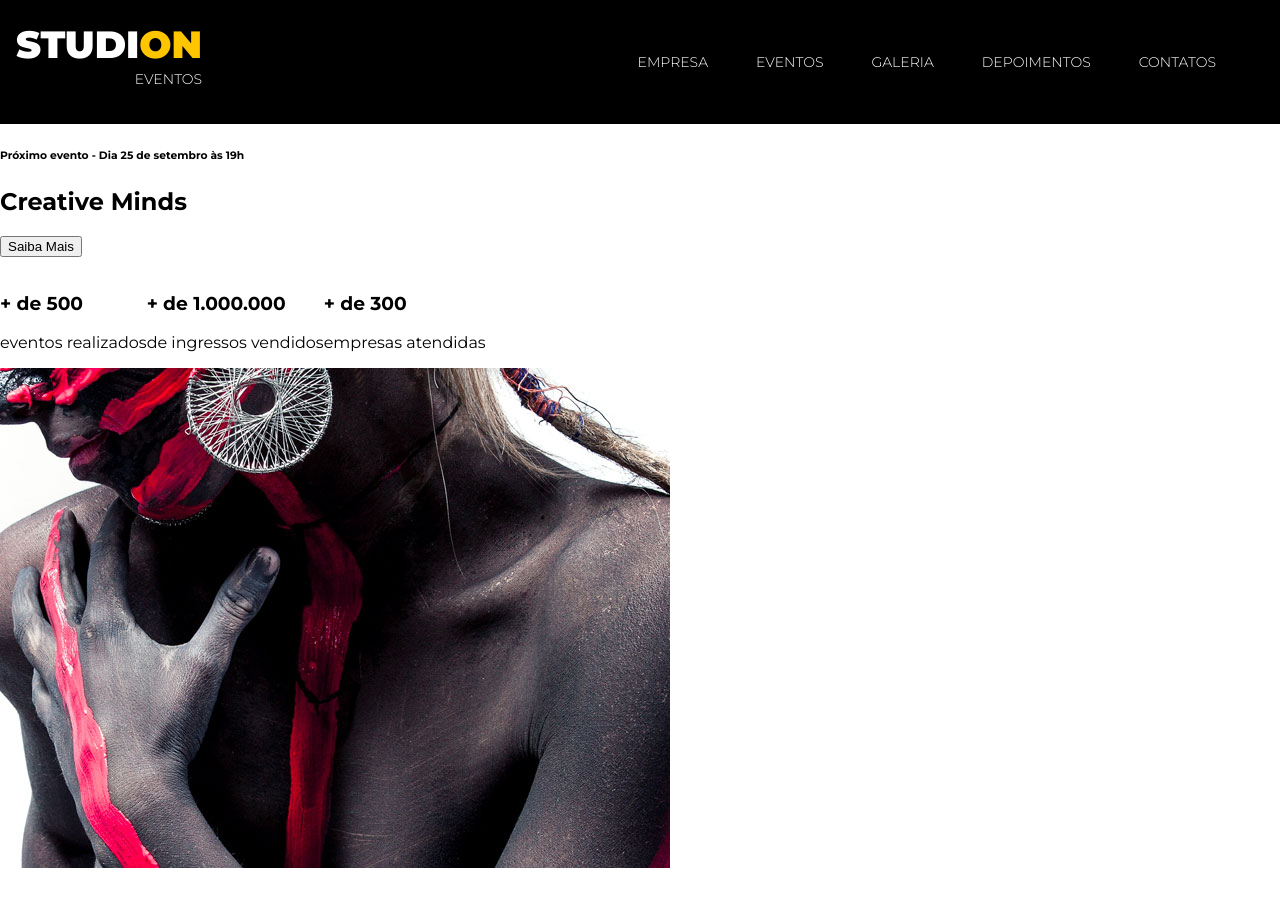
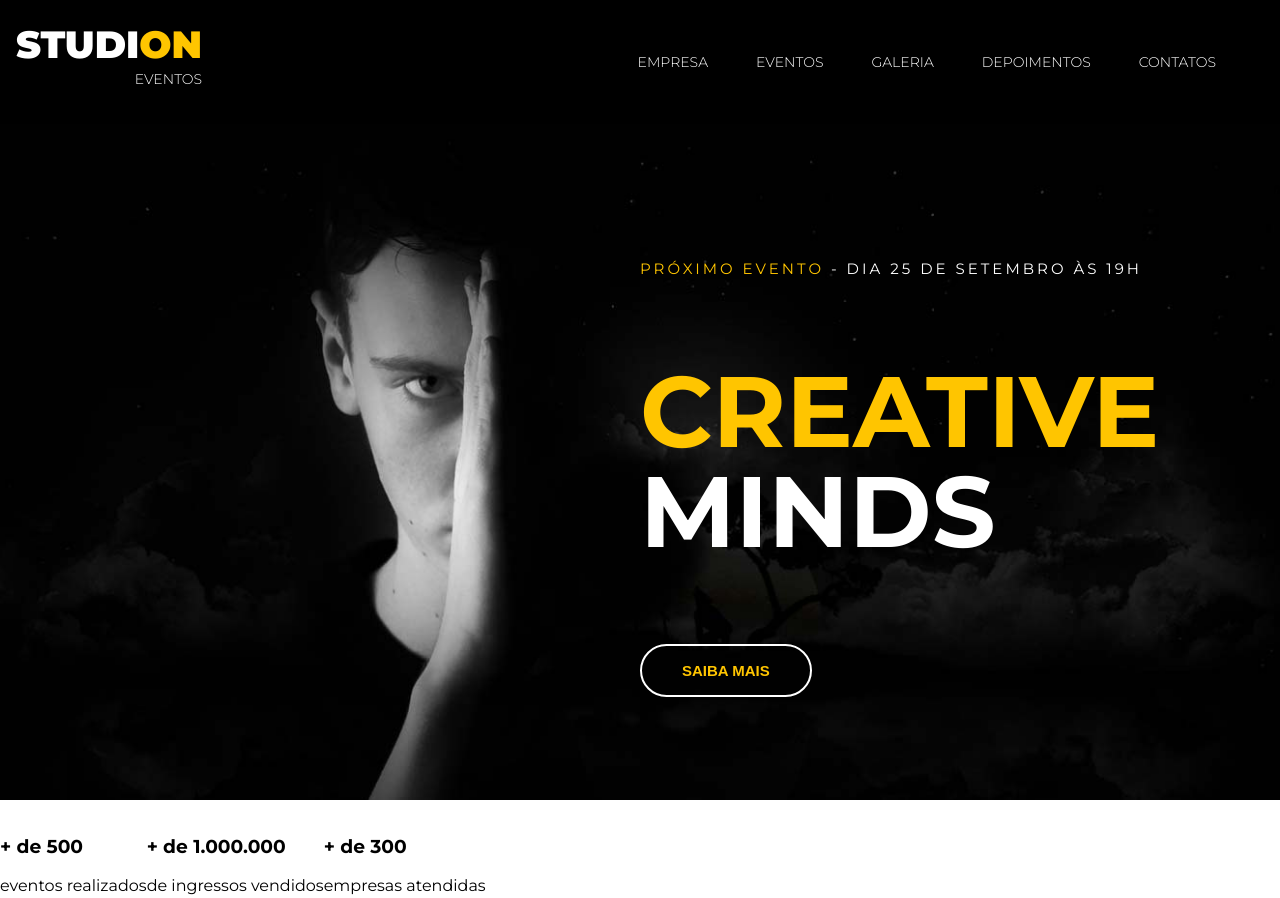
Before and after one commit to noamhenrique/studion, a website: page src/index.html in a window 1280 px wide. Shown: the top 898 px of the page. Drawn offline with Linux system fonts and the light colour scheme.

Commit message:
feat(header): implemented header styles

```diff
--- a/src/index.html
+++ b/src/index.html
@@ -45,9 +45,19 @@
     <header>
       <div id="slider">
         <div class="slide">
-          <h6><span>Próximo evento</span> - Dia 25 de setembro às 19h</h6>
-          <h2><span>Creative</span> Minds</h2>
-          <button>Saiba Mais</button>
+          <img
+            class="slide__background-image"
+            src="./images/banner.jpg"
+            alt="Studion Banner"
+          />
+          <div class="slide__copy">
+            <h6>
+              <span class="copy--primary">Próximo evento</span> - Dia 25 de
+              setembro às 19h
+            </h6>
+            <h2><span class="copy--primary">Creative</span> Minds</h2>
+            <button class="btn btn--slide">Saiba Mais</button>
+          </div>
         </div>
       </div>
     </header>
--- a/src/style.css
+++ b/src/style.css
@@ -6,9 +6,10 @@
 
 :root {
   /* html */
-  --color-primary: #ffc500;
   font-family: "Montserrat", sans-serif;
   font-size: 16px;
+  --color-primary: #ffc500;
+  --default-padding: 1rem;
 }
 
 body {
@@ -24,6 +25,7 @@ ul {
 
 .navbar {
   position: fixed;
+  z-index: 1;
   display: grid;
   grid-template-columns: 1fr 9fr;
   align-items: center;
@@ -74,3 +76,64 @@ ul {
 .copy--primary {
   color: var(--color-primary);
 }
+
+#slider {
+  background-color: #000;
+  color: #fff;
+}
+
+.slide {
+  position: relative;
+  height: calc(100vh - 7.75rem);
+}
+
+.slide__background-image {
+  width: 100%;
+  height: 100%;
+  object-fit: cover;
+  object-position: center;
+}
+
+.slide__copy {
+  position: absolute;
+  top: 6.25rem;
+  left: 50vw;
+}
+
+.slide__copy h6 {
+  font-size: 0.9375rem;
+  font-weight: 400;
+  text-transform: uppercase;
+  letter-spacing: 0.1875rem;
+}
+
+.slide__copy h2 {
+  font-size: 6.25rem;
+  line-height: 6.25rem;
+  text-transform: uppercase;
+}
+
+.slide__copy h2 span {
+  display: block;
+}
+
+.btn {
+  cursor: pointer;
+  padding: 1rem 2.5rem;
+  border: 0.125rem solid #fff;
+  border-radius: 5rem;
+  color: var(--color-primary);
+  background: unset;
+  font-size: 0.9375rem;
+  font-weight: 700;
+  text-transform: uppercase;
+  transition: 0.3s all ease;
+}
+
+.btn:hover,
+.btn:active,
+.btn:focus {
+  border-color: var(--color-primary);
+  background-color: var(--color-primary);
+  color: #fff;
+}
```
